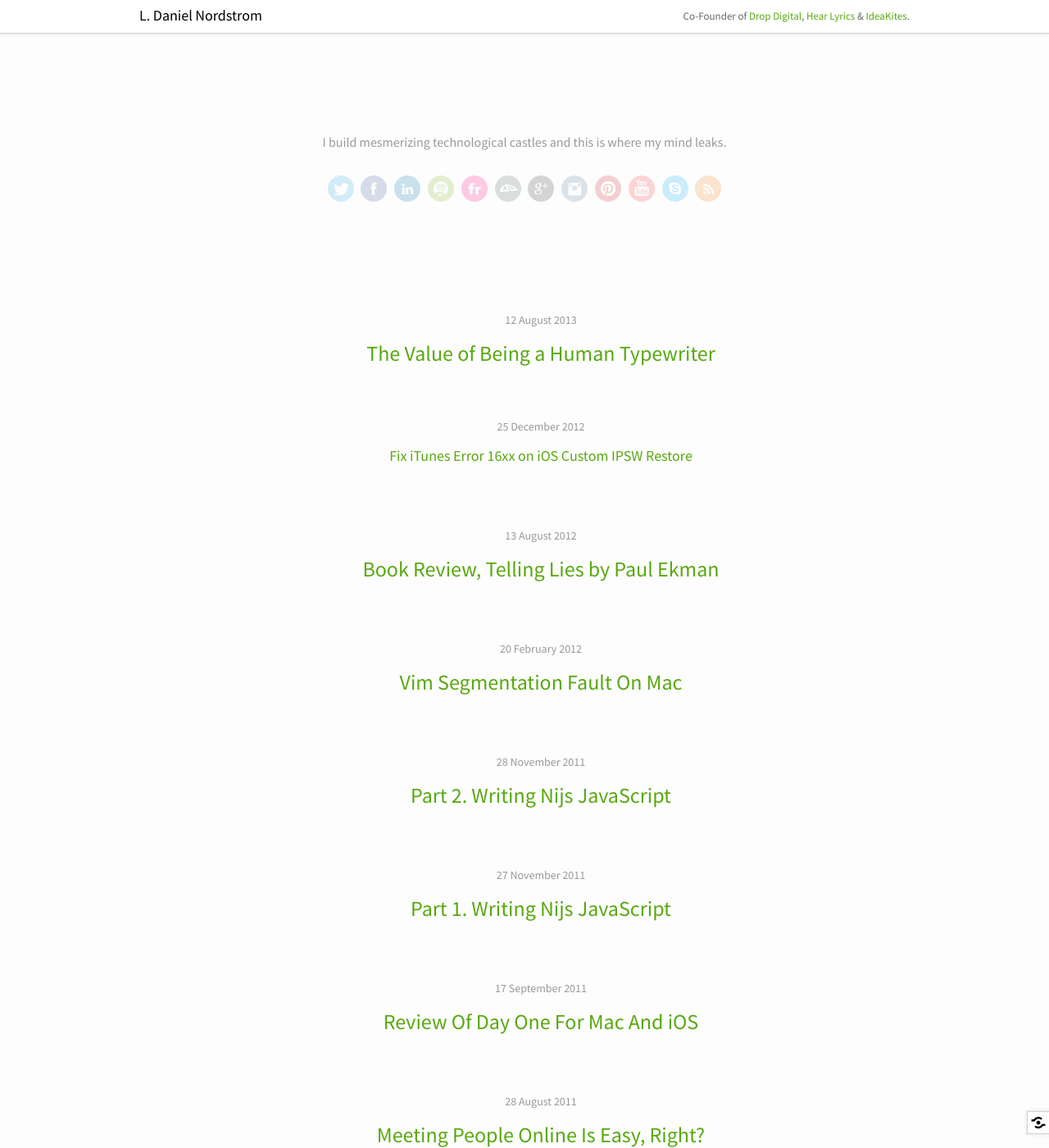
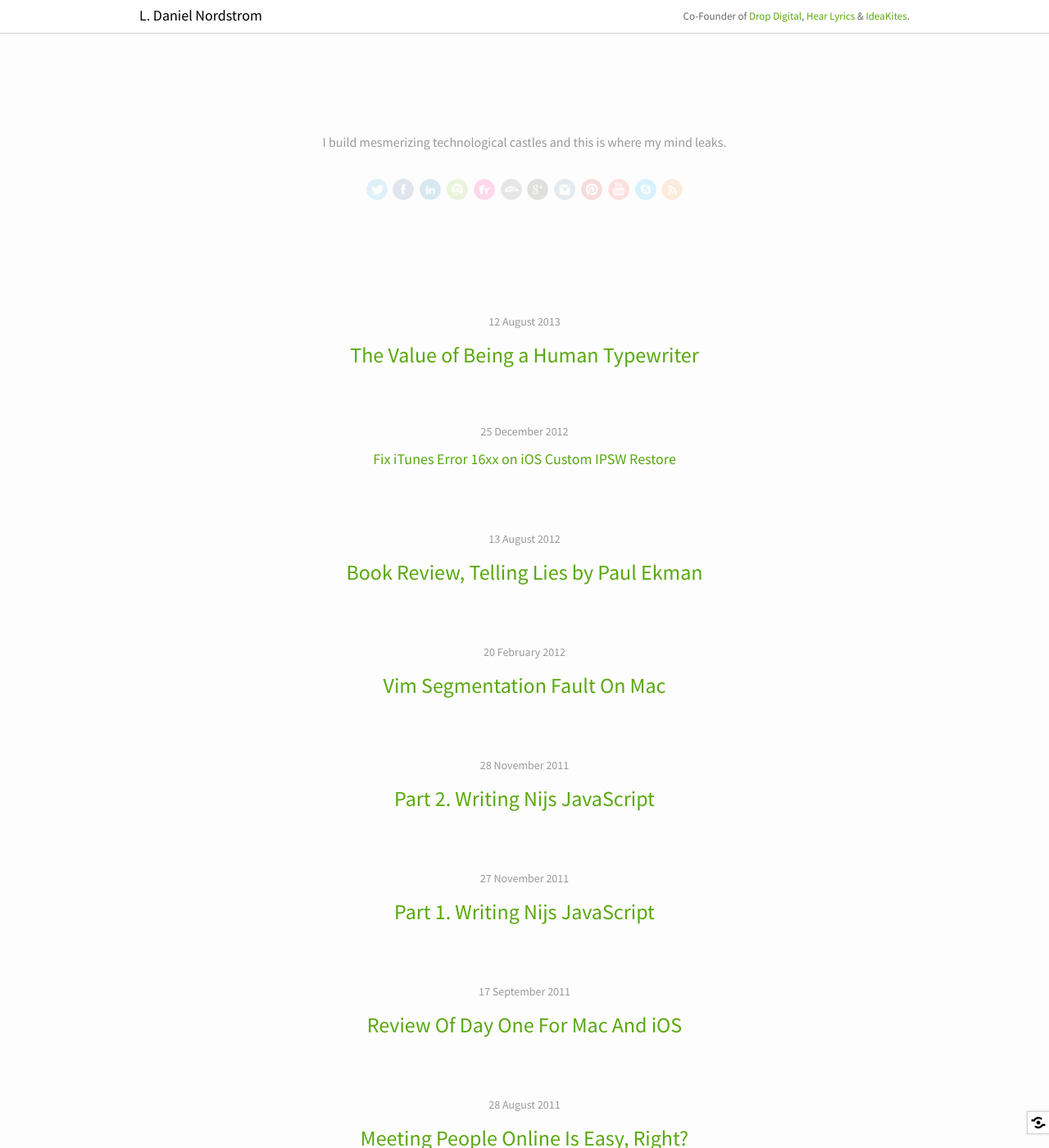
Before and after one commit to dnordstrom/mrnordstrom.com, a Jekyll site: the page built from index.html, in a window 1280 px wide and 1400 px high. Shown: the whole window at 82% size. Built offline with Jekyll 4.4.1, drawn with Linux system fonts in a browser that asks for light colours; nearby versions of some CDN libraries; Markdown is read by kramdown in place of the engine named in the settings.

Commit message:
Styling social 'bar'.

```diff
--- a/css/global.css
+++ b/css/global.css
@@ -24,16 +24,44 @@
 #social {
   margin: 0;
   text-align: center;
+  opacity: 0.2;
+  -webkit-transition: all 0.5s ease-in-out;
+  -moz-transition: all 0.5s ease-in-out;
+  -o-transition: all 0.5s ease-in-out;
+  transition: all 0.5s ease-in-out;
+  -webkit-transition-delay: 0.2s;
+  -moz-transition-delay: 0.2s;
+  -o-transition-delay: 0.2s;
+  transition-delay: 0.2s;
+}
+
+#social:hover {
+  opacity: 1;
+  -webkit-transition: all 0.2s ease-in-out;
+  -moz-transition: all 0.2s ease-in-out;
+  -o-transition: all 0.2s ease-in-out;
+  transition: all 0.2s ease-in-out;
+  -webkit-transition-delay: 0s;
+  -moz-transition-delay: 0s;
+  -o-transition-delay: 0s;
+  transition-delay: 0s;
 }
 
 #social a {
 	display: inline-block;
-  margin: 8px 3px;
-  opacity: 0.2;
+  margin: 8px -1px;
+  opacity: 0.75;
+  padding: 1px 0;
+  -webkit-transition: all 0.08s ease-out, opacity 0.12s ease-out;
+  -moz-transition: all 0.08s ease-out, opacity 0.12s ease-out;
+  -o-transition: all 0.08s ease-out, opacity 0.12s ease-out;
+  transition: all 0.08s ease-out, opacity 0.12s ease-out;
+  -webkit-transform: scale(0.8);
 }
 
 #social a:hover {
   opacity: 1;
+  -webkit-transform: scale(1.0);
 }
 
 article.span6 p,
@@ -116,8 +144,8 @@
 
 .navbar-fixed-top
 {
-  border-bottom: 1px solid #eee;
-  box-shadow: 0 0 5px #eee;
+  /* border-bottom: 1px solid #eee; */
+  box-shadow: 0 0 3px rgba(0, 0, 0, 0.06);
 }
 
 .navbar .nav,
@@ -262,6 +290,11 @@
   width: 600px;
 }
 
+.span8.offset2 {
+  margin-left: 160px;
+  width: 620px;
+}
+
 .row {
   margin-left: 0;
 }
@@ -326,7 +359,8 @@
 
 article.quickie h1 small {
   font-size: 14px;
-  line-height: 32px;
+  line-height: 28px;
+  padding-top: 6px;
 }
 
 /**
@@ -551,7 +585,7 @@
   background: rgba(255, 255, 255, 0.95);
   border: 1px solid #eee;
   border-right: none;
-  box-shadow: 0 0 5px #eee;
+  box-shadow: 0 0 3px rgba(0, 0, 0, 0.06);
   position: fixed;
   height: 28px;
   bottom: 16px;
@@ -585,7 +619,7 @@
 }
 
 #drop-in-share:hover .handle {
-  width: 108px;
+  width: 106px;
 }
 
 /**
```
